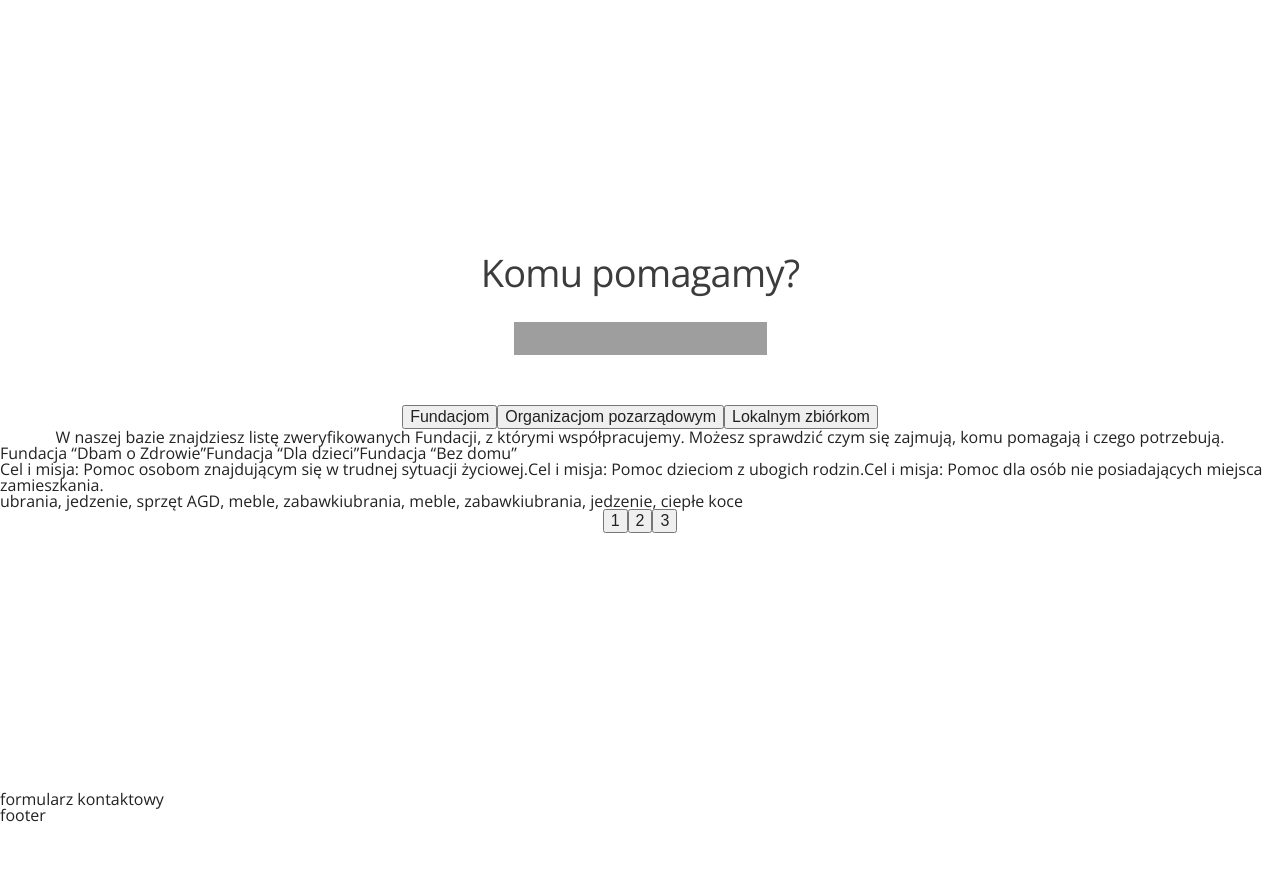
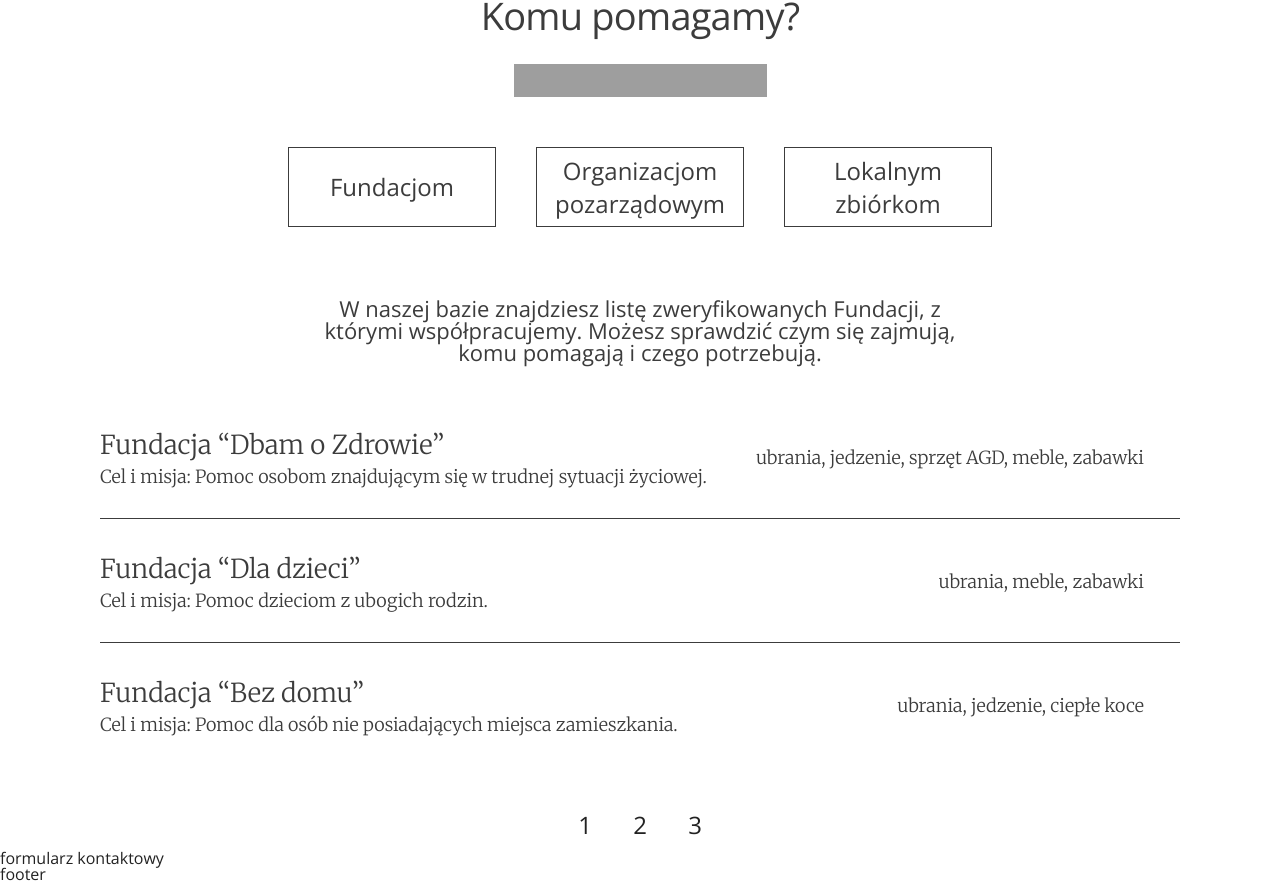
Before and after one commit to maciej1kus/oddam-w-dobre-rece, a React (Create React App) app: page / in a window 1280 px wide. Shown: the part 2786-3671 px from the top of the page. Before the commit the page ends 3612 px from the top, so only its background shows below. Built offline with nearby package versions, Linux system fonts and the light colour scheme; grey boxes are pictures that could not be loaded.

Commit message:
HomeWhoWeHelp section - added styling

```diff
--- a/src/components/Home/HomeWhoWeHelp/HomeWhoWeHelp.js
+++ b/src/components/Home/HomeWhoWeHelp/HomeWhoWeHelp.js
@@ -44,9 +44,25 @@ export const HomeWhoWeHelp = () => {
                 <p>{currentViewData.description}</p>
             </div>
             <div className="who-we-help-list">
-                <div>{currentElements.map((dataItem) => dataItem.title)}</div>
-                <div>{currentElements.map((dataItem) => dataItem.purpose)}</div>
-                <div>{currentElements.map((dataItem) => dataItem.what)}</div>
+                {/*<div>{currentElements.map((dataItem) => dataItem.title)}</div>*/}
+                {/*<div>{currentElements.map((dataItem) => dataItem.purpose)}</div>*/}
+                {/*<div>{currentElements.map((dataItem) => dataItem.what)}</div>*/}
+                {/*<ul>*/}
+                {/*    {currentElements.map((el, index) => (*/}
+                {/*        <li key={index}><h4>{el.title}</h4><p>{el.purpose}</p>*/}
+                {/*            <div className="who-we-help-what">{el.what}</div>*/}
+                {/*        </li>*/}
+                {/*    ))}*/}
+                {/*</ul>*/}
+                {currentElements.map((el, index) => (
+                    <div key={index} className="who-we-help-list-element">
+                        <div>
+                            <h4>{el.title}</h4>
+                            <p className="who-we-help-list-element-purpose">{el.purpose}</p>
+                        </div>
+                        <div><p className="who-we-help-list-element-what">{el.what}</p></div>
+                    </div>
+                ))}
             </div>
             <div className="who-we-help-paging">
                 {pagingItems.length > 1 && pagingItems.map((item) => (
--- a/src/components/Home/HomeWhoWeHelp/HomeWhoWeHelp.scss
+++ b/src/components/Home/HomeWhoWeHelp/HomeWhoWeHelp.scss
@@ -1,16 +1,16 @@
 @import "src/scss/settings/colors";
+@import "src/scss/settings/fonts";
 
 .who-we-help {
-  height: 100vh;
   width: 100%;
   display: flex;
   flex-direction: column;
   justify-content: center;
   align-items: center;
+  color: $color-dark-grey;
 
   .title {
     letter-spacing: -0.76px;
-    color: $color-dark-grey;
     display: flex;
     justify-content: center;
     flex-direction: column;
@@ -22,5 +22,87 @@
     }
   }
 
+  &-buttons {
+    display: flex;
+    flex-wrap: wrap;
 
+    button {
+      height: 80px;
+      width: 208px;
+      font-family: $font-base;
+      font-size: 1.5rem;
+      background: white;
+      border: 0.75px solid $color-dark-grey;
+      color: $color-dark-grey;
+      margin: 0 20px;
+
+      &:focus {
+        color: red;
+      }
+    }
+  }
+
+  &-description {
+    max-width: 640px;
+    margin: 70px 0 66px 0;
+    font-family: $font-base;
+    font-size: 1.375rem;
+    text-align: center;
+  }
+
+  &-list {
+
+    &-element {
+      width: calc(100vw - 200px);
+      display: flex;
+      flex-wrap: wrap;
+      justify-content: space-between;
+      align-items: center;
+      border-bottom: 0.75px solid $color-dark-grey;
+      margin-bottom: 34px;
+      padding-bottom: 30px;
+
+      &:nth-of-type(3) {
+        border: none;
+      }
+
+      h4 {
+        font: normal normal 300 26px/31px $font-alt;
+        margin-bottom: 6px;
+      }
+
+      &-purpose {
+        font: normal normal 300 18px/22px $font-alt;
+      }
+
+      &-what {
+        font: normal normal 300 18px/22px $font-alt;
+        margin-right: 36px;
+      }
+    }
+  }
+
+  &-paging {
+    width: 155px;
+    display: flex;
+    justify-content: center;
+
+    button {
+      width: 40px;
+      height: 50px;
+      font-family: $font-base;
+      font-size: 1.5rem;
+      background: white;
+      border: none;
+      margin-right: 15px;
+
+      &:last-of-type {
+        margin-right: 0;
+      }
+
+      &:focus {
+        border: 1px solid $color-dark-grey;
+      }
+    }
+  }
 }
```
